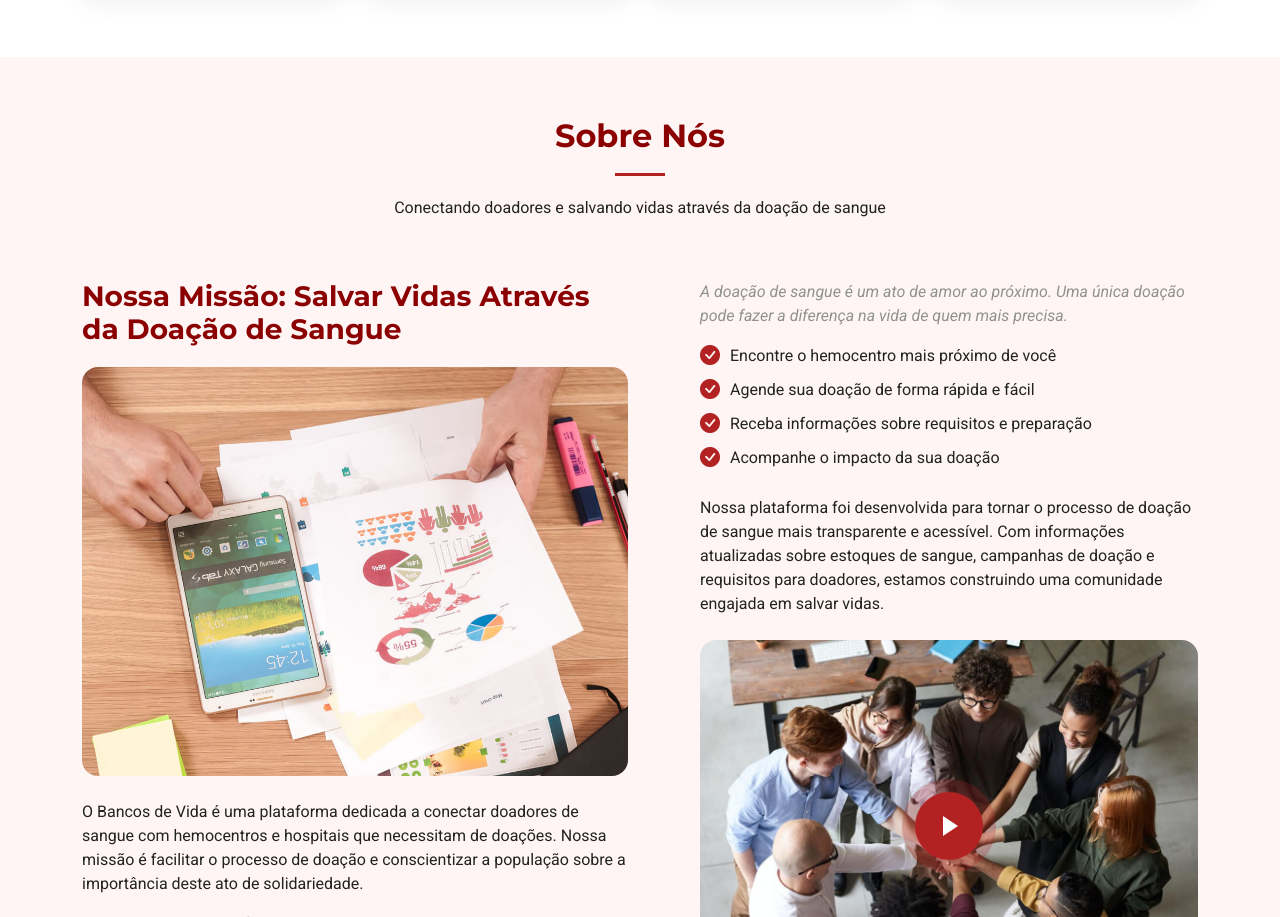
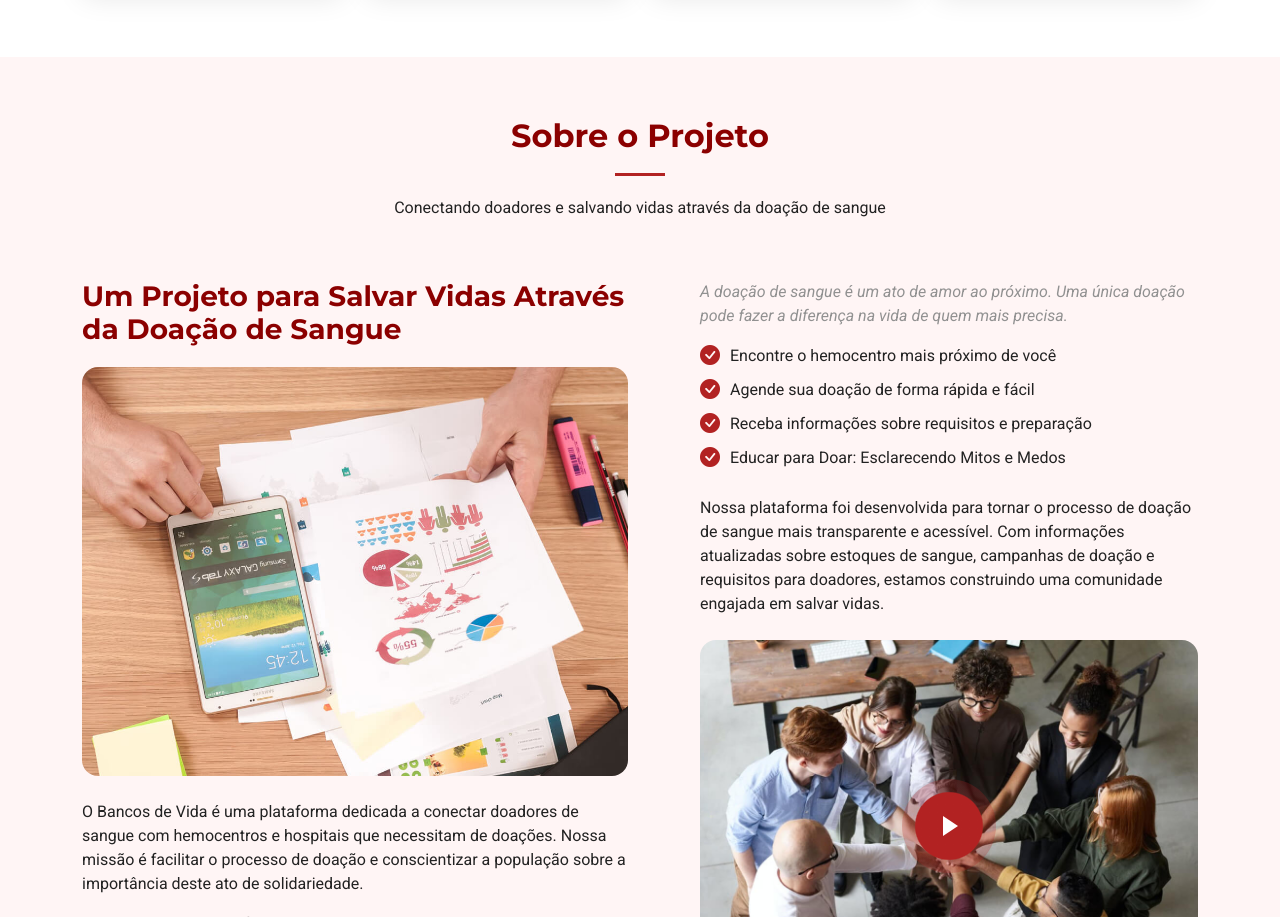
Before and after one commit to chgsan/ProjetoDeExtensao-, a plain HTML site: page index.html in a window 1280 px wide. Shown: the part 784-1701 px from the top of the page. Drawn offline with Linux system fonts and the light colour scheme.

Commit message:
Atualiza seções do projeto para melhor refletir a missão e objetivos da plataforma de doação de sangue

```diff
--- a/index.html
+++ b/index.html
@@ -156,7 +156,7 @@
 
       <!-- Section Title -->
       <div class="container section-title" data-aos="fade-up">
-        <h2>Sobre Nós<br></h2>
+        <h2>Sobre o Projeto<br></h2>
         <p>Conectando doadores e salvando vidas através da doação de sangue</p>
       </div><!-- End Section Title -->
 
@@ -164,7 +164,7 @@
 
         <div class="row gy-4">
           <div class="col-lg-6" data-aos="fade-up" data-aos-delay="100">
-            <h3>Nossa Missão: Salvar Vidas Através da Doação de Sangue</h3>
+            <h3>Um Projeto para Salvar Vidas Através da Doação de Sangue</h3>
             <img src="assets/img/about.jpg" class="img-fluid rounded-4 mb-4" alt="">
             <p>O Bancos de Vida é uma plataforma dedicada a conectar doadores de sangue com hemocentros e hospitais que necessitam de doações. Nossa missão é facilitar o processo de doação e conscientizar a população sobre a importância deste ato de solidariedade.</p>
             <p>Através de nossa plataforma, você pode encontrar os locais de doação mais próximos, agendar sua doação e acompanhar o impacto positivo que sua contribuição tem na vida de outras pessoas. Cada doação pode salvar até 4 vidas, e é nosso objetivo tornar esse processo mais acessível e informativo para todos.</p>
@@ -178,7 +178,7 @@
                 <li><i class="bi bi-check-circle-fill"></i> <span>Encontre o hemocentro mais próximo de você</span></li>
                 <li><i class="bi bi-check-circle-fill"></i> <span>Agende sua doação de forma rápida e fácil</span></li>
                 <li><i class="bi bi-check-circle-fill"></i> <span>Receba informações sobre requisitos e preparação</span></li>
-                <li><i class="bi bi-check-circle-fill"></i> <span>Acompanhe o impacto da sua doação</span></li>
+                <li><i class="bi bi-check-circle-fill"></i> <span>Educar para Doar: Esclarecendo Mitos e Medos</span></li>
               </ul>
               <p>
                 Nossa plataforma foi desenvolvida para tornar o processo de doação de sangue mais transparente e acessível. Com informações atualizadas sobre estoques de sangue, campanhas de doação e requisitos para doadores, estamos construindo uma comunidade engajada em salvar vidas.
```
